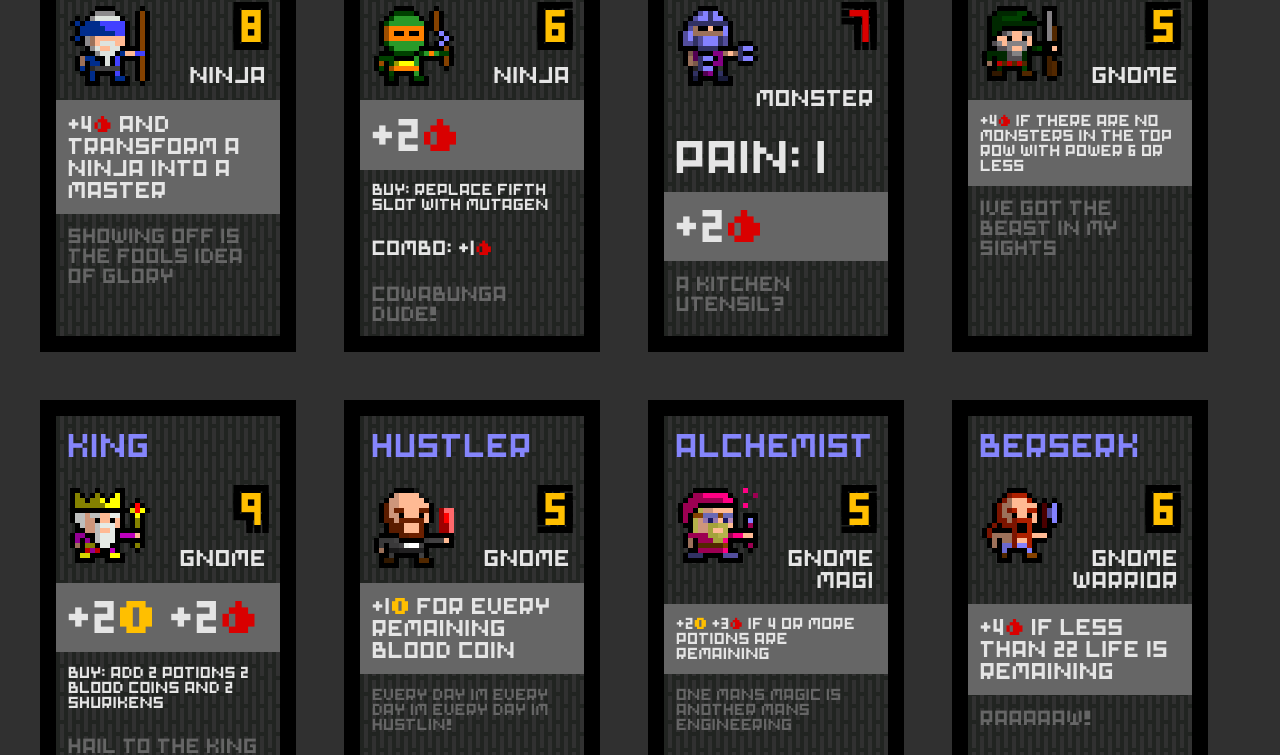
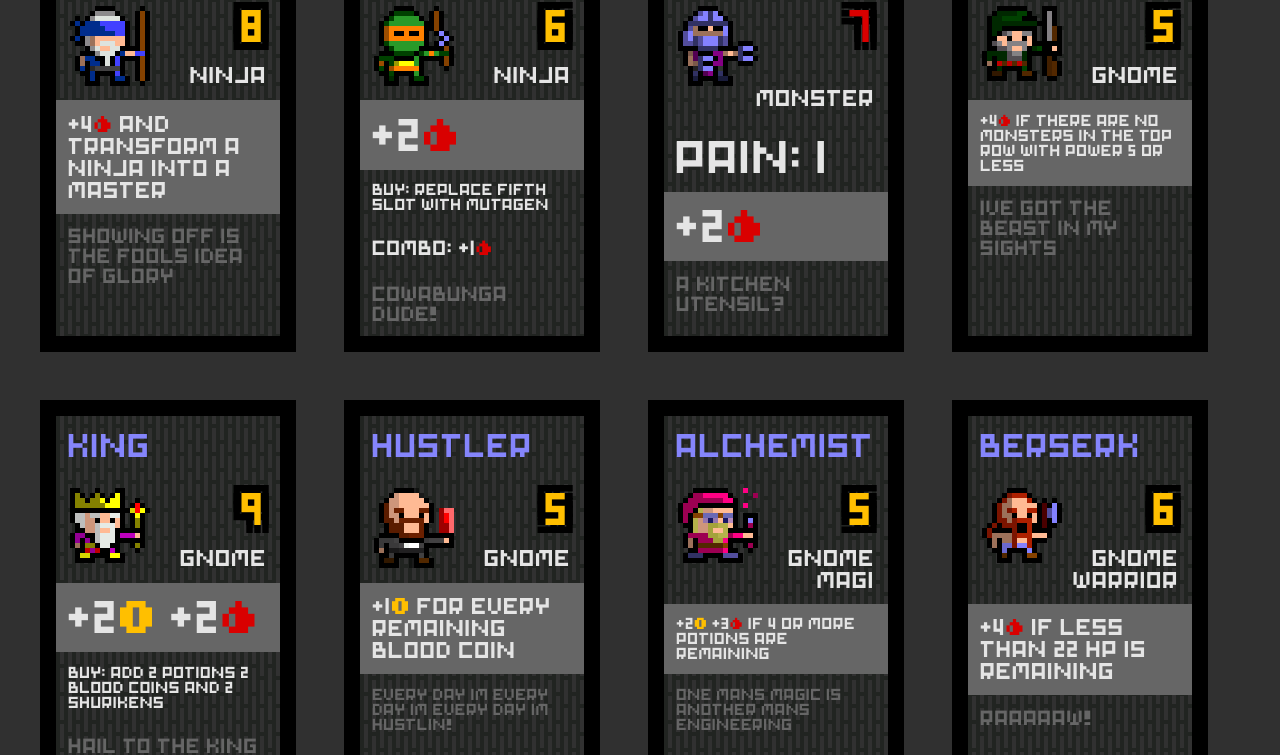
Before and after one commit to MattArnold/toarms.games.github.io, a Jekyll site: the page built from index.md, in a window 1280 px wide and 1400 px high, scrolled down 7953 px. Shown: the part 147-902 px from the top of the window. Built offline with Jekyll 4.4.1, drawn with Linux system fonts in a browser that asks for light colours; some of the changed text lies outside the part shown.

Commit message:
Update Hunter, Berserk, and Shaman.

```diff
--- a/_data/cards.yaml
+++ b/_data/cards.yaml
@@ -444,7 +444,7 @@
   slug: Hunter
   coincost: 5
   type: GNOME
-  play: +4b IF THERE ARE NO MONSTERS IN THE TOP ROW WITH POWER 6 OR LESS
+  play: +4b IF THERE ARE NO MONSTERS IN THE TOP ROW WITH POWER 5 OR LESS
   flavor: IVE GOT THE BEAST IN MY SIGHTS
 - name: KING
   slug: King
@@ -469,7 +469,7 @@
   slug: Berserk
   coincost: 6
   type: GNOME WARRIOR
-  play: +4b IF LESS THAN 22 LIFE IS REMAINING
+  play: +4b IF LESS THAN 22 HP IS REMAINING
   flavor: RAAAAAW!
 - name: BEER
   slug: Beer
@@ -566,10 +566,10 @@
   flavor: A POT OF GOLD!
 - name: SHAMAN
   slug: Shaman
-  coincost: 7
+  coincost: 8
   type: MAGI
-  play: GIVE A RANDOM MONSTER PILE -1 POWER AND BURY A MONSTER
-  flavor: ASANTE SANA SQUASH BANANA WEWE NUGU MIMI HAPANA
+  play: GIVE A RANDOM MONSTER PILE -1 POWER
+  flavor: ASANTE SANA SQUASH BANANA WEWE NUGU MIMI HAPANA!
 - name: HOBURGLAR
   slug: Hoburglar
   bloodcost: 3
```
